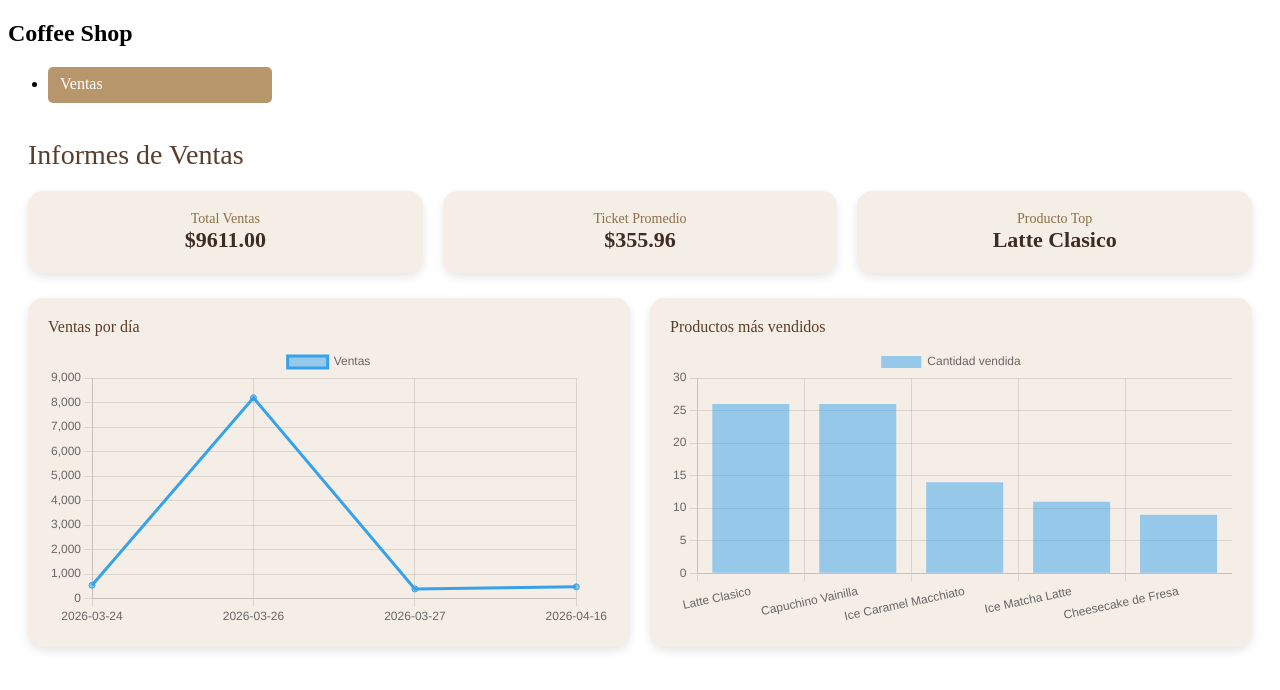
After one commit to CarlosAvila31/PIA_METODOLOGIA_EQ3, a Django app: page /informes/ in a window 1280 px wide. The commit adds this page. Shown: the top 690 px of the page. Run offline with Django 5.2, Linux system fonts and the light colour scheme; data comes from the database, SQL or seed files in the repository; both versions use the stored data as it was after the commit.

Commit message:
Agregue el apartado de analisis de datos de las ventas yupi yupi yepa yepa arriba arriba

```diff
--- a/punto_venta/app/static/css/styleIndex.css
+++ b/punto_venta/app/static/css/styleIndex.css
@@ -48,7 +48,7 @@ body {
   margin-bottom: 20px;
 }
 
-#caja-link, #venta-link, #logout-link {
+#caja-link, #venta-link, #logout-link, #informes-link {
   display: block;
   color: #fff;
   text-decoration: none;
@@ -59,7 +59,7 @@ body {
   transition: background 0.3s ease;
 }
 
-#caja-link:hover, #venta-link:hover, #logout-link:hover {
+#caja-link:hover, #venta-link:hover, #logout-link:hover, #informes-link:hover {
   background: #786246;
 }
 
--- /dev/null
+++ b/punto_venta/app/templates/base.html
@@ -0,0 +1,47 @@
+<!DOCTYPE html>
+<html lang="es">
+<head>
+    <meta charset="UTF-8">
+    <title>{% block title %}Sistema{% endblock %}</title>
+</head>
+
+<body>
+
+
+<style>
+
+    #venta-link {
+    display: block;
+    color: #fff;
+    text-decoration: none;
+    margin-bottom: 10px;
+    padding: 8px 12px;
+    background: #b7966b;
+    border-radius: 5px;
+    transition: background 0.3s ease;
+    width: 200px;
+    height: 20px;
+}
+
+    #venta-link:hover {
+    background: #786246;
+    width: 210px;
+    height: 20px;
+}
+
+</style>
+
+<!-- SIDEBAR -->
+<div class="sidebar">
+    <h2>Coffee Shop</h2>
+    <ul>
+        <li><a href="/venta/" id="venta-link">Ventas</a></li>
+    </ul>
+</div>
+
+<div class="main-content">
+    {% block content %}{% endblock %}
+</div>
+
+</body>
+</html>
--- /dev/null
+++ b/punto_venta/app/templates/dashboard.html
@@ -0,0 +1,149 @@
+{% extends 'base.html' %}
+
+{% block content %}
+
+<style>
+/* ===== CONTENEDOR ===== */
+.dashboard-container {
+    padding: 20px;
+}
+
+/* ===== TITULO ===== */
+.dashboard-title {
+    font-size: 28px;
+    color: #5a3e2b;
+    margin-bottom: 20px;
+}
+
+/* ===== KPIs ===== */
+.kpi-container {
+    display: grid;
+    grid-template-columns: repeat(3, 1fr);
+    gap: 20px;
+    margin-bottom: 25px;
+}
+
+.kpi-card {
+    background: #f5eee6;
+    border-radius: 15px;
+    padding: 20px;
+    box-shadow: 0px 4px 10px rgba(0,0,0,0.1);
+    text-align: center;
+}
+
+.kpi-title {
+    color: #8b6f47;
+    font-size: 14px;
+}
+
+.kpi-value {
+    font-size: 22px;
+    font-weight: bold;
+    color: #3e2c23;
+}
+
+/* ===== GRAFICAS ===== */
+.chart-grid {
+    display: grid;
+    grid-template-columns: 1fr 1fr;
+    gap: 20px;
+}
+
+.chart-card {
+    background: #f5eee6;
+    padding: 20px;
+    border-radius: 15px;
+    box-shadow: 0px 4px 10px rgba(0,0,0,0.1);
+}
+
+.chart-title {
+    margin-bottom: 10px;
+    color: #5a3e2b;
+}
+</style>
+
+<div class="dashboard-container">
+
+    <div class="dashboard-title"> Informes de Ventas</div>
+
+    <!-- KPIs -->
+    <div class="kpi-container">
+        <div class="kpi-card">
+            <div class="kpi-title">Total Ventas</div>
+            <div class="kpi-value" id="totalVentas">$0</div>
+        </div>
+
+        <div class="kpi-card">
+            <div class="kpi-title">Ticket Promedio</div>
+            <div class="kpi-value" id="ticketPromedio">$0</div>
+        </div>
+
+        <div class="kpi-card">
+            <div class="kpi-title">Producto Top</div>
+            <div class="kpi-value" id="productoTop">-</div>
+        </div>
+    </div>
+
+    <!-- GRÁFICAS -->
+    <div class="chart-grid">
+
+        <div class="chart-card">
+            <div class="chart-title">Ventas por día</div>
+            <canvas id="ventasChart"></canvas>
+        </div>
+
+        <div class="chart-card">
+            <div class="chart-title">Productos más vendidos</div>
+            <canvas id="productosChart"></canvas>
+        </div>
+
+    </div>
+
+</div>
+
+<script src="https://cdn.jsdelivr.net/npm/chart.js"></script>
+
+<script>
+// ===== VENTAS POR DÍA =====
+fetch("/analytics/ventas-dia/")
+.then(res => res.json())
+.then(data => {
+    new Chart(document.getElementById("ventasChart"), {
+        type: 'line',
+        data: {
+            labels: data.labels,
+            datasets: [{
+                label: 'Ventas',
+                data: data.data
+            }]
+        }
+    });
+});
+
+// ===== PRODUCTOS TOP =====
+fetch("/analytics/productos-top/")
+.then(res => res.json())
+.then(data => {
+    new Chart(document.getElementById("productosChart"), {
+        type: 'bar',
+        data: {
+            labels: data.labels,
+            datasets: [{
+                label: 'Cantidad vendida',
+                data: data.data
+            }]
+        }
+    });
+});
+
+// ===== KPIs =====
+fetch("/analytics/resumen/")
+.then(res => res.json())
+.then(data => {
+    document.getElementById("totalVentas").innerText = "$" + data.total;
+    document.getElementById("ticketPromedio").innerText = "$" + data.promedio;
+    document.getElementById("productoTop").innerText = data.producto_top;
+});
+</script>
+
+{% endblock %}
--- a/punto_venta/app/templates/index.html
+++ b/punto_venta/app/templates/index.html
@@ -20,6 +20,7 @@
             <h2><img  src="{% static 'img/taza-cafe.webp' %}" alt="Latte Clásico"></h2>
             <ul>
                 <li><a href="{% url 'listado_ventas' %}" id="venta-link">Registro Ventas</a></li>
+                <li><a href="{% url 'dashboard' %}" id="informes-link">Informes</a></li>
                 <li><a href="{% url 'login' %}" id="logout-link">Log-Out</a></li>
             </ul>
         </aside>
--- a/punto_venta/app/urls.py
+++ b/punto_venta/app/urls.py
@@ -11,4 +11,8 @@ urlpatterns = [
     path('listado_ventas/', views.listado_ventas, name='listado_ventas'),
     path('eliminar/<int:id>/', views.eliminar_venta, name='eliminar'),
     path('guardar-venta/', views.guardar_venta, name='guardar_venta'),
+    path('informes/', views.dashboard, name='dashboard'),
+    path('analytics/ventas-dia/', views.ventas_por_dia),
+    path('analytics/productos-top/', views.productos_top),
+    path('analytics/resumen/', views.resumen),
 ]
--- a/punto_venta/app/views.py
+++ b/punto_venta/app/views.py
@@ -10,6 +10,8 @@ from django.utils import timezone
 from django.contrib.auth.decorators import login_required, user_passes_test
 from django.contrib.auth.models import Group, User
 from django.db import models
+from django.db.models import Sum, Avg
+from django.db.models.functions import TruncDate
 
 
 
@@ -127,3 +129,64 @@ def guardar_venta(request):
         venta.save()
 
         return JsonResponse({"status": "ok"})
+
+
+
+def dashboard(request):
+    return render(request, 'dashboard.html')
+
+
+
+def resumen(request):
+    total = Venta.objects.aggregate(total=Sum('total'))['total'] or 0
+    promedio = Venta.objects.aggregate(promedio=Avg('total'))['promedio'] or 0
+
+    producto_top = (
+        DetalleVenta.objects
+        .values('producto__nombre')
+        .annotate(total_vendido=Sum('cantidad'))
+        .order_by('-total_vendido')
+        .first()
+    )
+
+    return JsonResponse({
+        "total": round(total, 2),
+        "promedio": round(promedio, 2),
+        "producto_top": producto_top['producto__nombre'] if producto_top else "-"
+    })
+
+
+
+
+def ventas_por_dia(request):
+    ventas = (
+        Venta.objects
+        .annotate(fecha_dia=TruncDate('fecha_hora'))
+        .values('fecha_dia')
+        .annotate(total=Sum('total'))
+        .order_by('fecha_dia')
+    )
+
+    data = {
+        "labels": [v["fecha_dia"].strftime("%Y-%m-%d") for v in ventas],
+        "data": [v["total"] for v in ventas]
+    }
+
+    return JsonResponse(data)
+
+
+
+def productos_top(request):
+    productos = (
+        DetalleVenta.objects
+        .values('producto__nombre')
+        .annotate(total_vendido=Sum('cantidad'))
+        .order_by('-total_vendido')[:5]
+    )
+
+    data = {
+        "labels": [p["producto__nombre"] for p in productos],
+        "data": [p["total_vendido"] for p in productos]
+    }
+
+    return JsonResponse(data)
```
Also changed, not shown: punto_venta/db.sqlite3.
